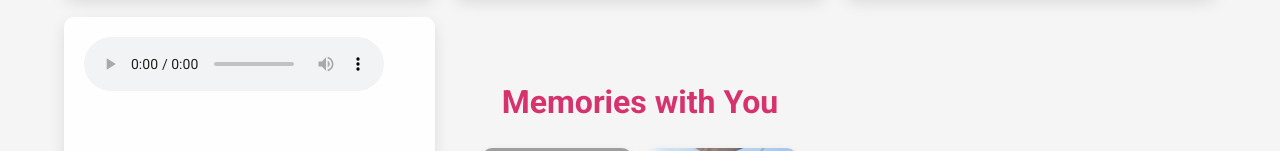
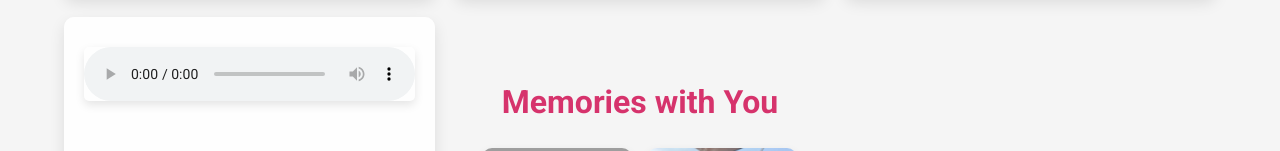
Before and after one commit to rathoremonika/birthday-website, a plain HTML site: page index.html in a window 1280 px wide. Shown: the part 1216-1367 px from the top of the page. Drawn offline with Linux system fonts and the light colour scheme; grey boxes are pictures that could not be loaded.

Commit message:
Update styles.css

```diff
--- a/styles.css
+++ b/styles.css
@@ -178,3 +178,11 @@ body {
     left: 90%;
     animation-duration: 6.5s;
 }
+
+/* Customize audio player if needed */
+audio {
+    width: 100%; /* Makes audio player width fit the container */
+    margin-top: 10px;
+    border-radius: 5px;
+    box-shadow: 0px 4px 10px rgba(0, 0, 0, 0.1);
+}
```
